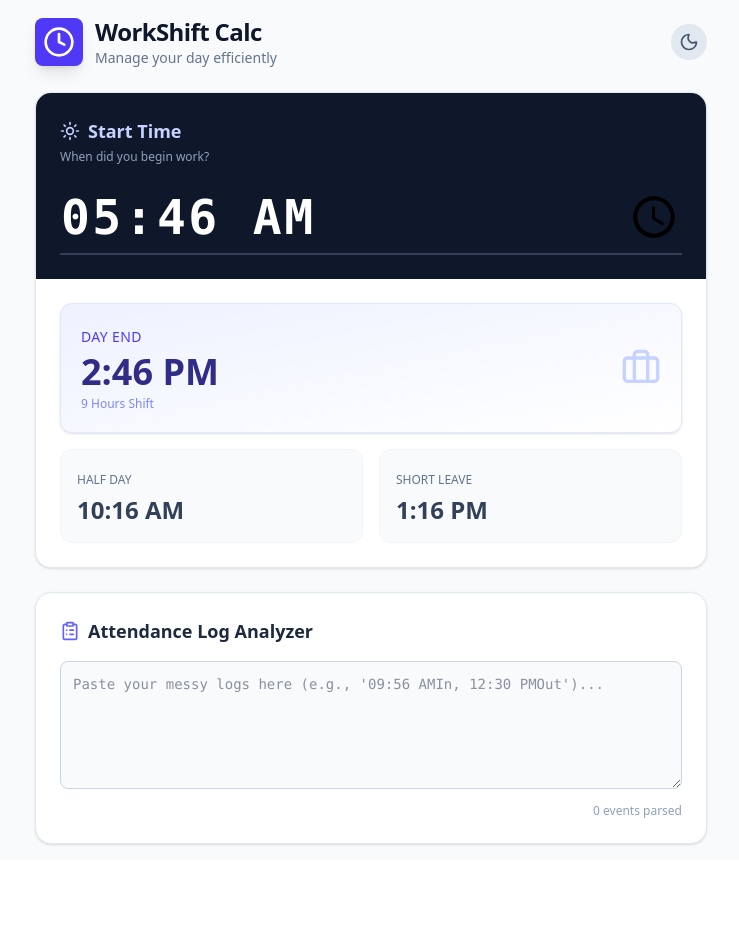
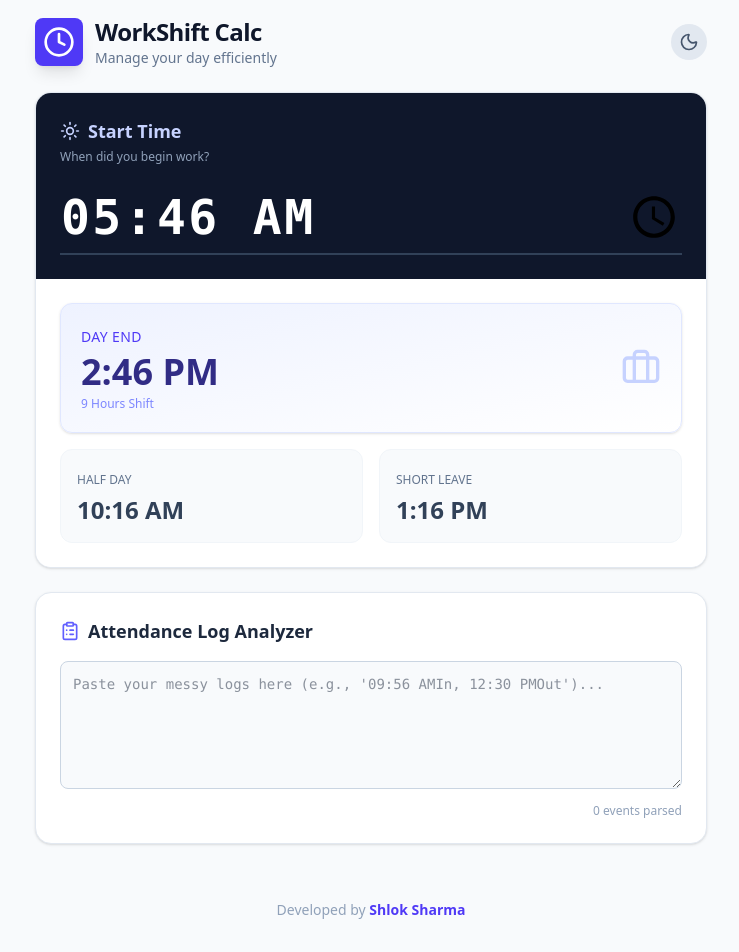
Before and after one commit to ShlokSharma-2662/Time-Calculator, a React (Vite) app: page / in a window 1280 px wide. Shown: the top 952 px of the page, without its empty margins (269-1008 px from the left). Before the commit the page ends 860 px from the top, so only its background shows below. Built offline with nearby package versions, Linux system fonts and the light colour scheme.

Commit message:
Update App.jsx

```diff
--- a/src/App.jsx
+++ b/src/App.jsx
@@ -353,6 +353,11 @@ export default function App() {
             )}
           </div>
         </section>
+        <footer className="text-center py-8">
+          <p className="text-slate-400 dark:text-slate-600 text-sm">
+            Developed by <span className="text-indigo-600 dark:text-indigo-400 font-semibold">Shlok Sharma</span>
+          </p>
+        </footer>
       </div>
     </div>
   );
```
